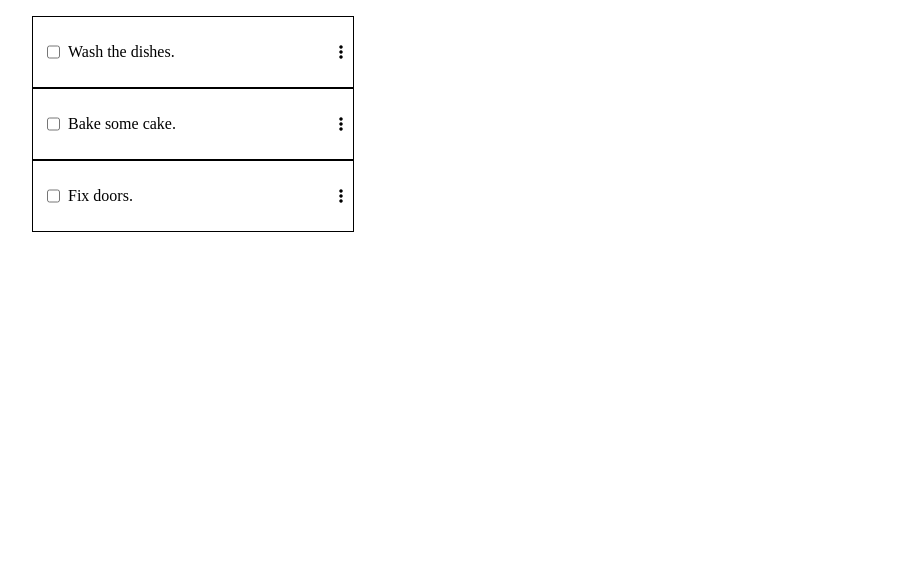
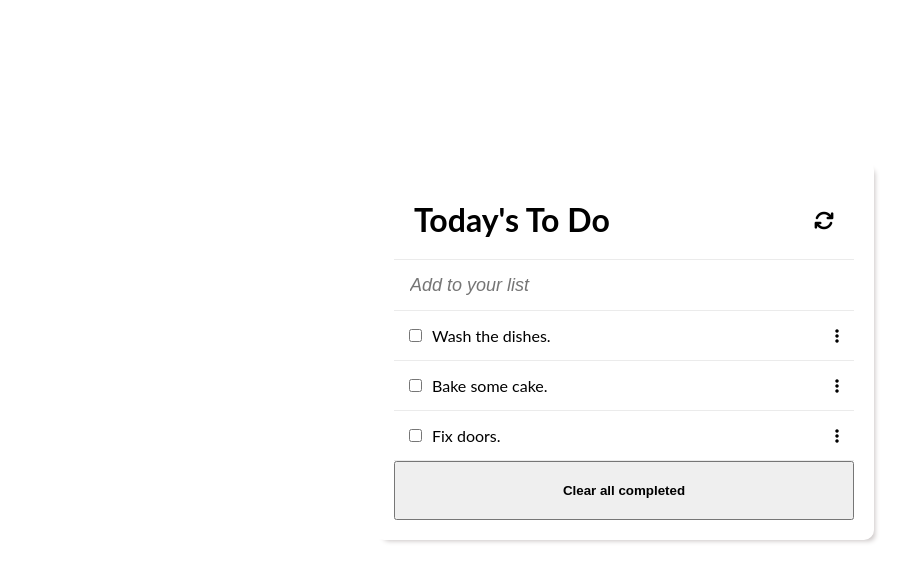
Before and after one commit to nottherealalanturing/todo, a website built with webpack: page src/index.html in a window 1280 px wide. Shown: the whole page, without its empty margins (16-924 px from the left). Built offline with nearby package versions, Linux system fonts and the light colour scheme.

Commit message:
feat(style.css): add styles to index.html

```diff
--- a/src/index.html
+++ b/src/index.html
@@ -10,8 +10,16 @@
     ></script>
   </head>
   <body>
-    <main>
+    <main class="container">
+      <h1 class="heading bb">
+        Today's To Do
+        <span class="refresh"
+          ><i class="fa-solid fa-arrows-rotate fa-2xs"></i
+        ></span>
+      </h1>
+      <input type="text" placeholder="Add to your list" class="newItem bb" />
       <ul id="tasks"></ul>
+      <button type="button" class="clearBtn">Clear all completed</button>
     </main>
   </body>
 </html>
--- a/src/index.js
+++ b/src/index.js
@@ -10,7 +10,7 @@ const populateDOM = () => {
   const tasksList = document.querySelector('#tasks');
   let newList = '';
   tasks.forEach((val, i) => {
-    newList += `<li class="task">
+    newList += `<li class="task bb">
     <div class="task-div" data-index=${tasks[i].index}>
       <input type="checkbox" id="completed" data=${tasks[i].completed}/>
       <p>${tasks[i].description}</p>
--- a/src/style.css
+++ b/src/style.css
@@ -1,17 +1,73 @@
+@import url('https://fonts.googleapis.com/css2?family=Poppins:ital,wght@0,100;0,300;0,400;0,700;0,900;1,100;1,300;1,400;1,700;1,900&display=swap');
+
+*,
+*::before,
+*::after {
+  margin: 0;
+  padding: 0;
+  box-sizing: border-box;
+}
+
+html {
+  font-size: 16px;
+  font-family: 'Lato', Arial, Helvetica, sans-serif;
+}
+
+body {
+  border-color: #f6f6f6;
+}
+
+.container {
+  width: 500px;
+  padding: 20px;
+  box-shadow: 5px 5px 5px -4px #cac5c5;
+  margin: 0 auto;
+  border-radius: 10px;
+  margin-top: 10rem;
+}
+
 .task {
   display: flex;
   align-items: center;
-  width: 300px;
   justify-content: space-between;
-  padding: 10px;
-  border: 1px solid black;
+  padding: 15px;
 }
 
 .task-div {
   display: flex;
-  gap: 5px;
+  align-items: center;
+  justify-content: center;
+  gap: 10px;
 }
 
-.dots {
-  height: 20px;
+.newItem {
+  padding: 0 40px 0 1rem;
+  line-height: 50px;
+  font-style: italic;
+  border: none;
+  outline: none;
+  overflow: hidden;
+  resize: none;
+  font-size: 18px;
+  width: 100%;
 }
+
+.heading {
+  display: flex;
+  justify-content: space-between;
+  padding: 20px;
+}
+
+.refresh {
+  align-self: flex-end;
+}
+
+.clearBtn {
+  width: 100%;
+  padding: 20px;
+  font-weight: 900;
+}
+
+.bb {
+  border-bottom: 1px solid rgba(0, 0, 0, 0.08);
+}
```
